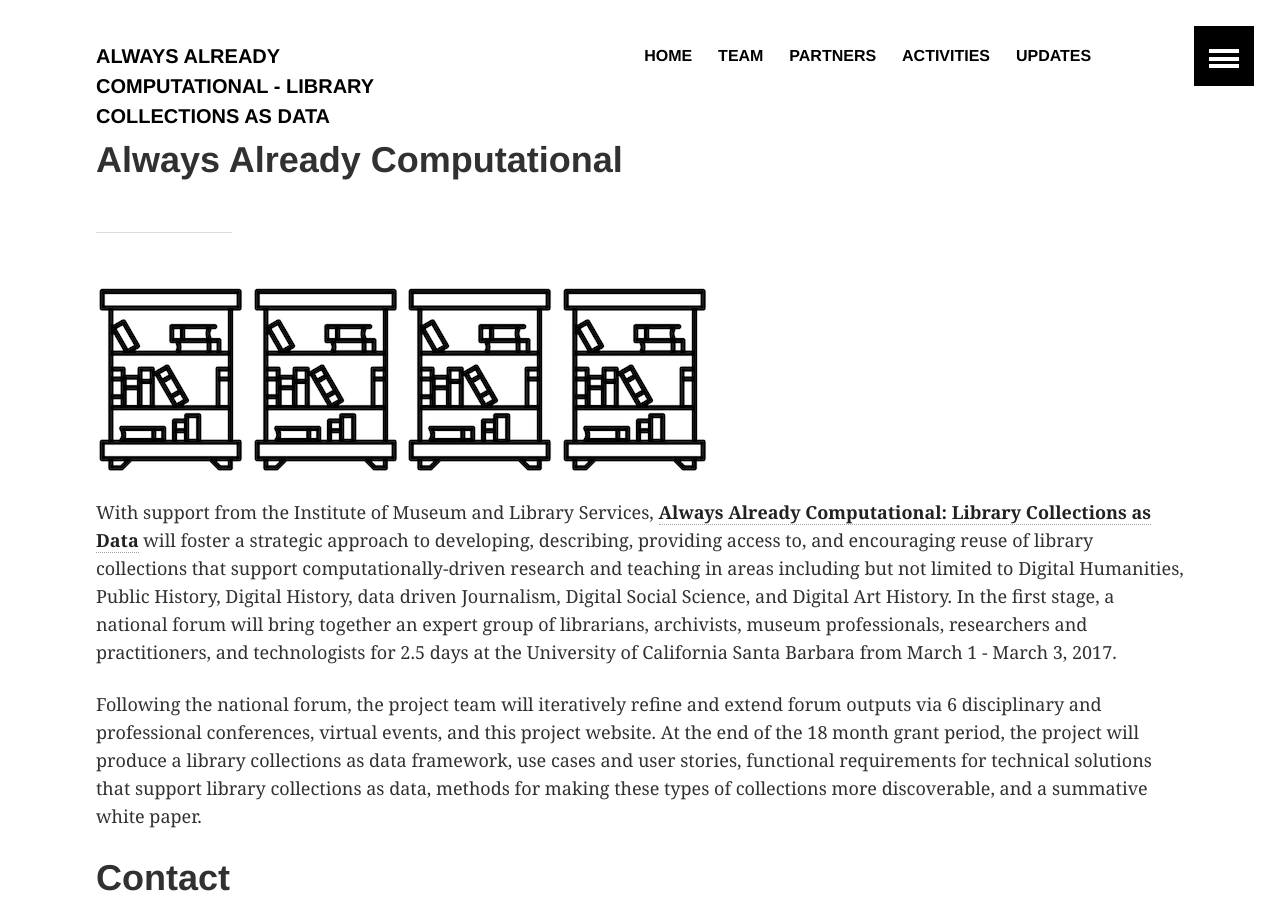
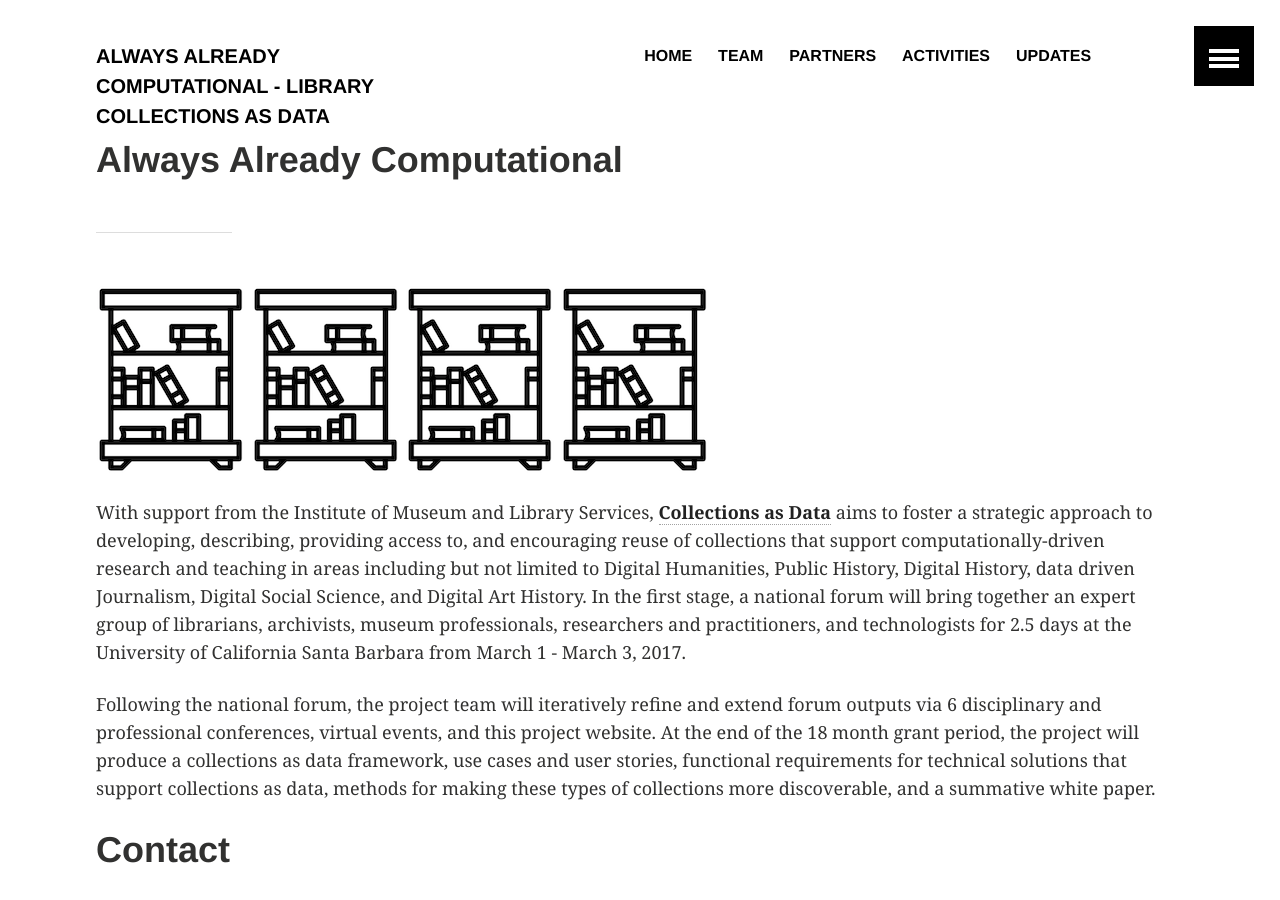
Before and after one commit to collectionsasdata/collectionsasdata.github.io, a Jekyll site: the page built from index.md, in a window 1280 px wide and 900 px high. Built offline with Jekyll 4.4.1, drawn with Linux system fonts in a browser that asks for light colours.

Commit message:
Update index.md

```diff
--- a/index.md
+++ b/index.md
@@ -5,9 +5,9 @@
 ---
 ![library](images/library.png) ![library](images/library.png) ![library](images/library.png) ![library](images/library.png)
 
-With support from the Institute of Museum and Library Services, [**Always Already Computational: Library Collections as Data**](https://www.imls.gov/sites/default/files/grants/lg-73-16-0096-16/proposals/lg-73-16-0096-16_proposal_documents.pdf) will foster a strategic approach to developing, describing, providing access to, and encouraging reuse of library collections that support computationally-driven research and teaching in areas including but not limited to Digital Humanities, Public History, Digital History, data driven Journalism, Digital Social Science, and Digital Art History.  In the first stage, a national forum will bring together an expert group of librarians, archivists, museum professionals, researchers and practitioners, and technologists for 2.5 days at the University of California Santa Barbara from March 1 - March 3, 2017.
+With support from the Institute of Museum and Library Services, [**Collections as Data**](https://www.imls.gov/sites/default/files/grants/lg-73-16-0096-16/proposals/lg-73-16-0096-16_proposal_documents.pdf) aims to foster a strategic approach to developing, describing, providing access to, and encouraging reuse of collections that support computationally-driven research and teaching in areas including but not limited to Digital Humanities, Public History, Digital History, data driven Journalism, Digital Social Science, and Digital Art History.  In the first stage, a national forum will bring together an expert group of librarians, archivists, museum professionals, researchers and practitioners, and technologists for 2.5 days at the University of California Santa Barbara from March 1 - March 3, 2017.
 
-Following the national forum, the project team will iteratively refine and extend forum outputs via 6 disciplinary and professional conferences, virtual events, and this project website. At the end of the 18 month grant period, the project will produce a library collections as data framework, use cases and user stories, functional requirements for technical solutions that support library collections as data, methods for making these types of collections more discoverable, and a summative white paper.
+Following the national forum, the project team will iteratively refine and extend forum outputs via 6 disciplinary and professional conferences, virtual events, and this project website. At the end of the 18 month grant period, the project will produce a collections as data framework, use cases and user stories, functional requirements for technical solutions that support collections as data, methods for making these types of collections more discoverable, and a summative white paper.
 
 # Contact
 
```
